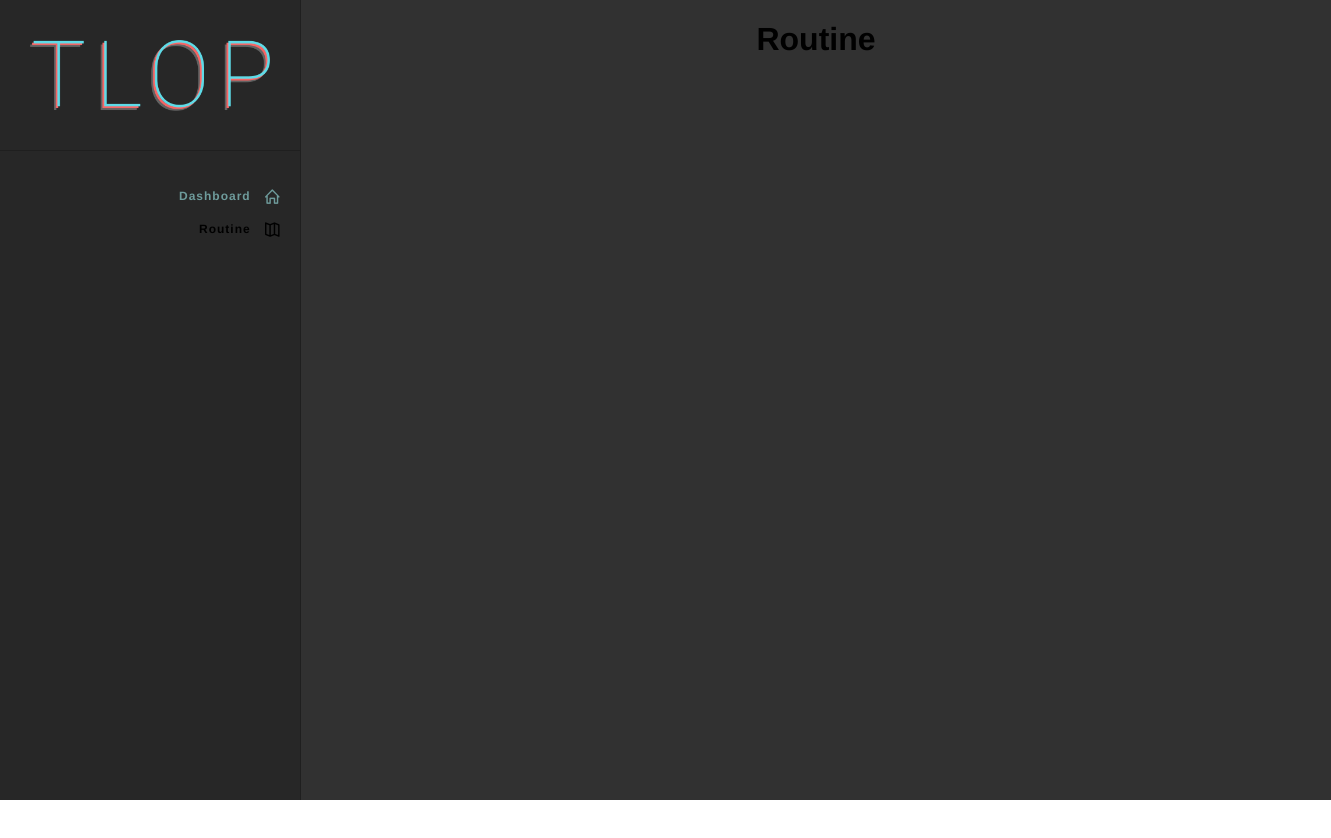
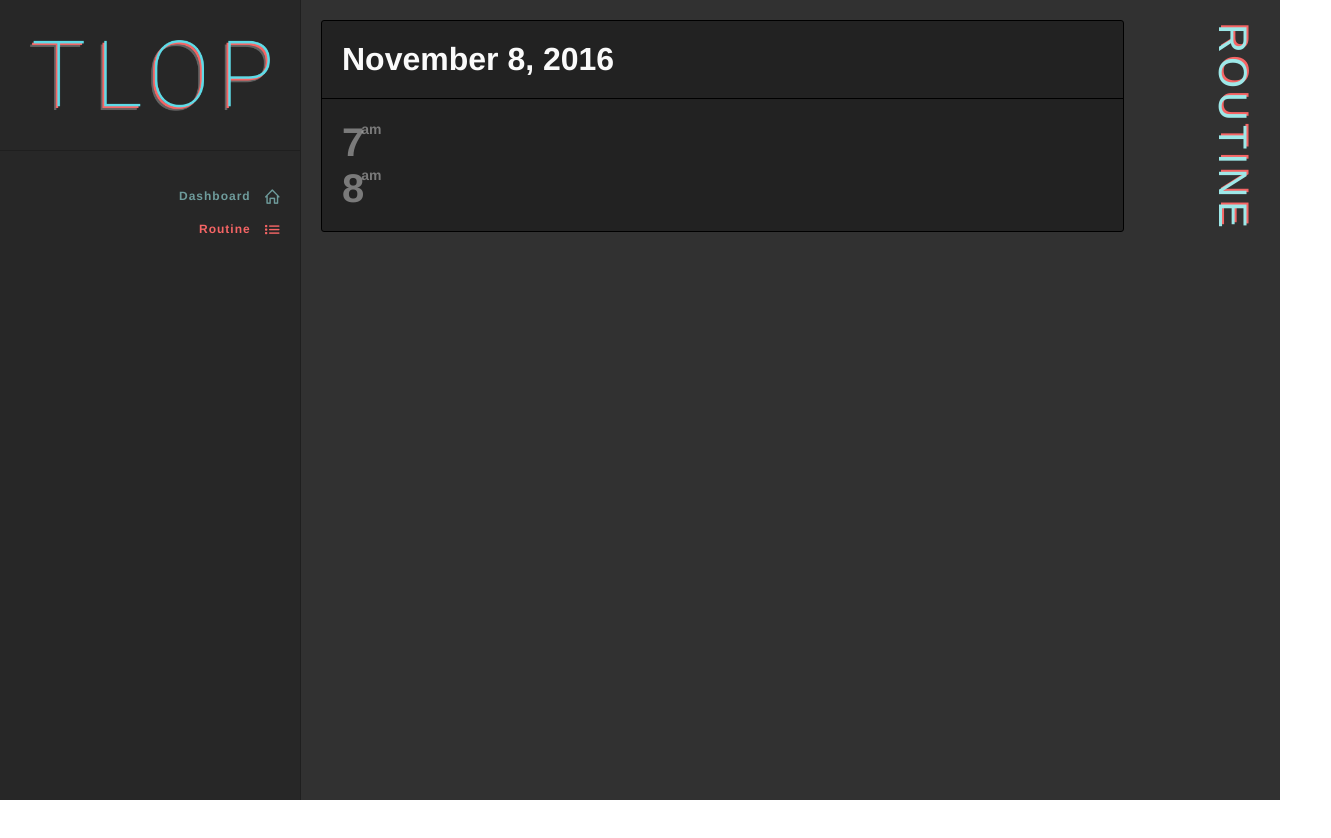
Before and after one commit to bshenk/theLifeOfProgress, a Vue app: page /#/routine in a window 1280 px wide. Shown: the top 838 px of the page, 1331 px wide, since content can reach past the window. Built offline with nearby package versions, Linux system fonts and the light colour scheme; what vuefire would draw is missing.

Commit message:
continued work on the routine and navigation components

```diff
--- a/package.json
+++ b/package.json
@@ -11,11 +11,13 @@
     "test": "npm run unit"
   },
   "dependencies": {
+    "moment": "^2.16.0",
     "simple-line-icons": "^2.4.1",
     "vue": "^2.0.1"
   },
   "devDependencies": {
     "autoprefixer": "^6.4.0",
+    "axios": "^0.15.2",
     "babel-core": "^6.0.0",
     "babel-loader": "^6.0.0",
     "babel-plugin-transform-runtime": "^6.0.0",
--- a/src/components/main-content/index.vue
+++ b/src/components/main-content/index.vue
@@ -1,7 +1,15 @@
 <template>
 	<div class="main-content">
 		<slot></slot>
-		<router-view></router-view>
+		<div class="left">
+			<router-view>
+			</router-view>
+		</div>
+
+		<div class="right">
+			<h1 class="route-title two">{{ routeTitle }}</h1>
+			<h1 class="route-title three">{{ routeTitle }}</h1>
+		</div>
 	</div>
 </template>
 
@@ -13,7 +21,13 @@
 			return {}
 		},
 		props: [],
-		computed: {},
+		computed: {
+			routeTitle () {
+				let string = this.$route.path;
+
+				return string.replace('/', '');
+			}
+		},
 		methods: {}
 	}
 </script>
--- a/src/components/main-content/style.scss
+++ b/src/components/main-content/style.scss
@@ -1,7 +1,48 @@
+@import '../../css/colors.scss';
+
 .main-content {
 	flex: 1 0 auto;
-	width: calc(100% - 250px);
 	overflow-x: hidden;
 	overflow-y: auto;
 	background: #313131;
+	padding: 20px;
+	text-align: center;
+	display: flex;
+	// position: relative;
+
+	.left {
+		flex: 1 0 auto;
+	}
+
+	.right {
+		width: 10%;
+		flex: 0 0 auto;
+	}
+
+	p { color: white; }
+
+	h1 {
+		color: #fafafa;
+		margin: 0;
+		text-transform: capitalize;
+	}
+
+	.route-title {
+		color: black;
+		display:inline-block;
+		position: absolute;
+		top: 20px;
+		right: 20px;
+		font-weight: 300;
+		font-size: 40px;
+		text-transform: uppercase;
+		font-weight: 300;
+		writing-mode: vertical-lr;
+		letter-spacing: 4px;
+		user-select: none;
+		cursor: default;
+
+		&.two { color: $primary-color; right: 22px; top: 22px; }
+		&.three { color: $secondary-color; right: 24px; top: 24px; }
+	}
 }
--- a/src/components/routine/index.vue
+++ b/src/components/routine/index.vue
@@ -1,18 +1,47 @@
 <template>
 	<div class="routine">
-		<h1>{{ routine.title }}</h1>
+		<h1>{{ date }}</h1>
+		<div class="break" />
+
+		<!-- CONTENT BEGINS HERE -->
+		<div class="task-list">
+			<div class="task-block" v-for="taskblock in tasks">
+				<div class="time">
+					<div class="number">{{ taskblock.time.charAt(0) }}</div>
+					<div class="am-pm">{{ taskblock.time.slice(1) }}</div>
+				</div>
+			</div>
+		</div>
 	</div>
 </template>
 
 <script>
 	import { mapState } from 'vuex'
+	import moment from 'moment'
+	import './style.scss'
+	import axios from 'axios'
+
 	export default {
+		beforeMount() {
+			axios.get('static/data/day1routine.json').then((response) => {
+				this.tasks = response.data;
+			});
+		},
 		// Options / Data
 		data () {
-			return {}
+			return {
+				tasks: {}
+			}
 		},
 		props: ['title'],
-		computed: mapState({ routine: state => state.routine }),
-		methods: {}
+		computed: {
+			...mapState({ routine: state => state.routine }),
+			date () {
+				return moment().format('LL')
+			}
+		},
+		methods: {
+
+		}
 	}
 </script>
--- a/src/components/routine/style.scss
+++ b/src/components/routine/style.scss
@@ -1,3 +1,41 @@
 .routine {
-	height: 2000px;
+	background: rgb(34, 34, 34);
+	border-radius: 3px;
+	border:1px solid black;
+	padding: 20px;
+	text-align: left;
+	width: 90%;
+
+	.break {
+		height: 1px;
+		width: calc(100% + 40px);
+		background: black;
+		margin: 20px 20px 20px -20px;
+	}
+
+	.task-list {
+		color: #fafafa;
+
+		.task-block {
+			display: flex;
+
+			.time {
+				color: rgba(255, 255, 255, 0.4);
+				font-weight: 600;
+				font-size: 14px;
+
+				.number {
+					font-size: 40px;
+					margin-right: -3px;
+					display: inline-block;
+				}
+
+				.am-pm {
+					margin-top: 2px;
+					vertical-align: top;
+					display: inline-block;
+				}
+			}
+		}
+	}
 }
--- a/src/components/sidebar/navigation.vue
+++ b/src/components/sidebar/navigation.vue
@@ -1,7 +1,7 @@
 <template>
 	<div class="navigation">
 		<nav-link icon="home" to="/" title="Dashboard" exact />
-		<nav-link icon="map" to="/routine" title="Routine" />
+		<nav-link icon="list" to="/routine" title="Routine" />
 	</div>
 </template>
 
--- a/src/components/sidebar/style.scss
+++ b/src/components/sidebar/style.scss
@@ -37,11 +37,11 @@
 			letter-spacing: 1px;
 
 			&.router-link-active {
-				color: black;
+				color: $primary-color;
 			}
 
 			&:hover {
-				color: $primary-color;
+				color: $secondary-color-light;
 			}
 		}
 
--- /dev/null
+++ b/static/data/day1routine.json
@@ -0,0 +1,47 @@
+{
+	"7am": {
+		"time": "7 am",
+		"tasks": [
+		  {
+				"task": "Feed Leia",
+				"completed": false,
+				"weight": 1.0,
+				"late": null,
+				"lateModifier": 0.5
+			},
+			{
+				"task": "Walk Leia",
+				"completed": false,
+				"weight": 1.0,
+				"late": null,
+				"lateModifier": 0.5
+			},
+			{
+				"task": "Shower",
+				"completed": false,
+				"weight": 1.0,
+				"late": null,
+				"lateModifier": 0.5
+			},
+			{
+				"task": "Breakfast",
+				"completed": false,
+				"weight": 1.0,
+				"late": null,
+				"lateModifier": 0.5
+			}
+		]
+	},
+	"8am": {
+		"time": "8 am",
+		"tasks": [
+			{
+				"task": "Work",
+				"completed": false,
+				"weight": 1.0,
+				"late": null,
+				"lateModifier": 0.5
+			}
+		]
+	}
+}
```
